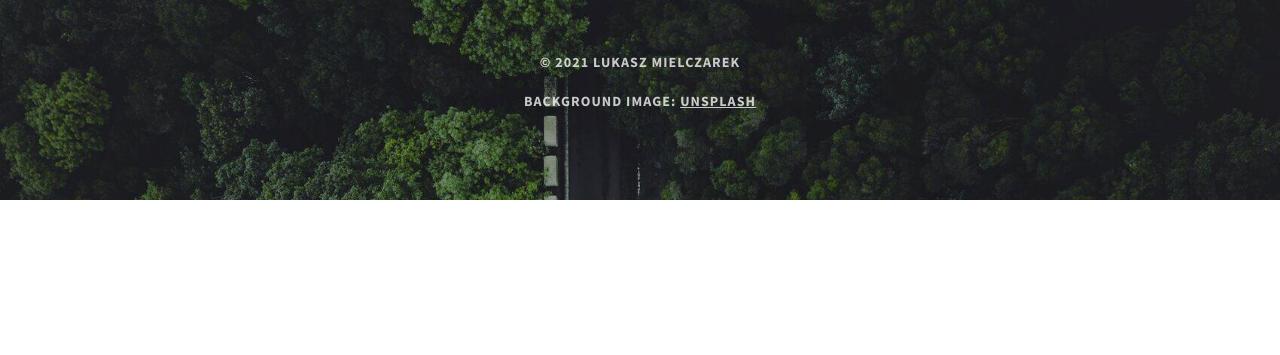
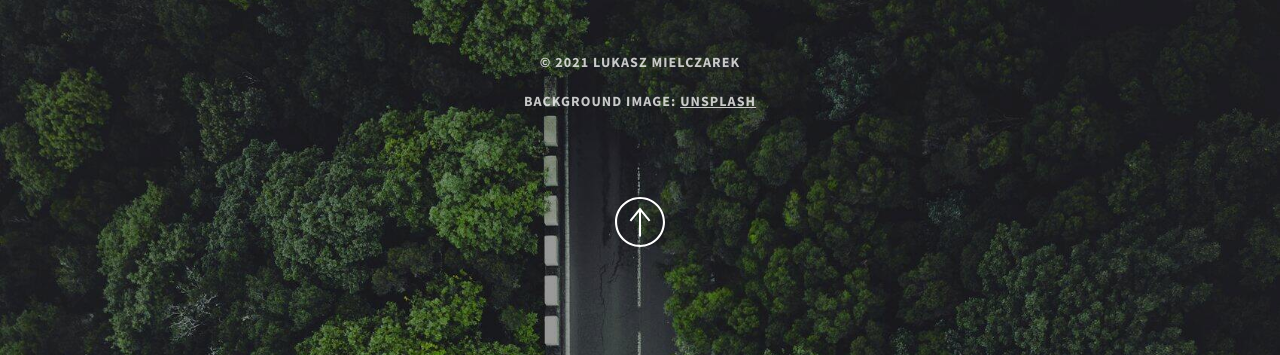
Before and after one commit to lukaszmielczarekdev/portfolio, a plain HTML site: page index.html in a window 1280 px wide. Shown: the part 3477-3832 px from the top of the page. Before the commit the page ends 3677 px from the top, so only its background shows below. Drawn offline with Linux system fonts and the light colour scheme.

Commit message:
PORTFOLIO-14 general scrolling behavior

```diff
--- a/index.css
+++ b/index.css
@@ -181,6 +181,10 @@ h3 {
     brightness(104%) contrast(91%);
 }
 
+#top {
+  transform: rotate(180deg);
+}
+
 /* general */
 
 @media screen and (max-width: 480px) {
@@ -193,6 +197,16 @@ h3 {
 body {
   background: url(../images/bg.jpg) no-repeat center center fixed;
   background-size: cover;
+}
+
+html {
+  scroll-behavior: smooth;
+}
+
+@media screen and (prefers-reduced-motion: reduce) {
+  html {
+    scroll-behavior: auto;
+  }
 }
 
 .container {
--- a/index.html
+++ b/index.html
@@ -150,6 +150,19 @@
         <ul>
           <li>© 2021 Lukasz Mielczarek</li>
           <li>Background image: <a href="https://unsplash.com">Unsplash</a></li>
+          <li>
+            <p class="arrow">
+              <a href="#nav">
+                <img
+                  id="top"
+                  src="./images/arrow.svg"
+                  alt="arrow up"
+                  width="50em"
+                  height="auto"
+                />
+              </a>
+            </p>
+          </li>
         </ul>
       </div>
     </div>
```
